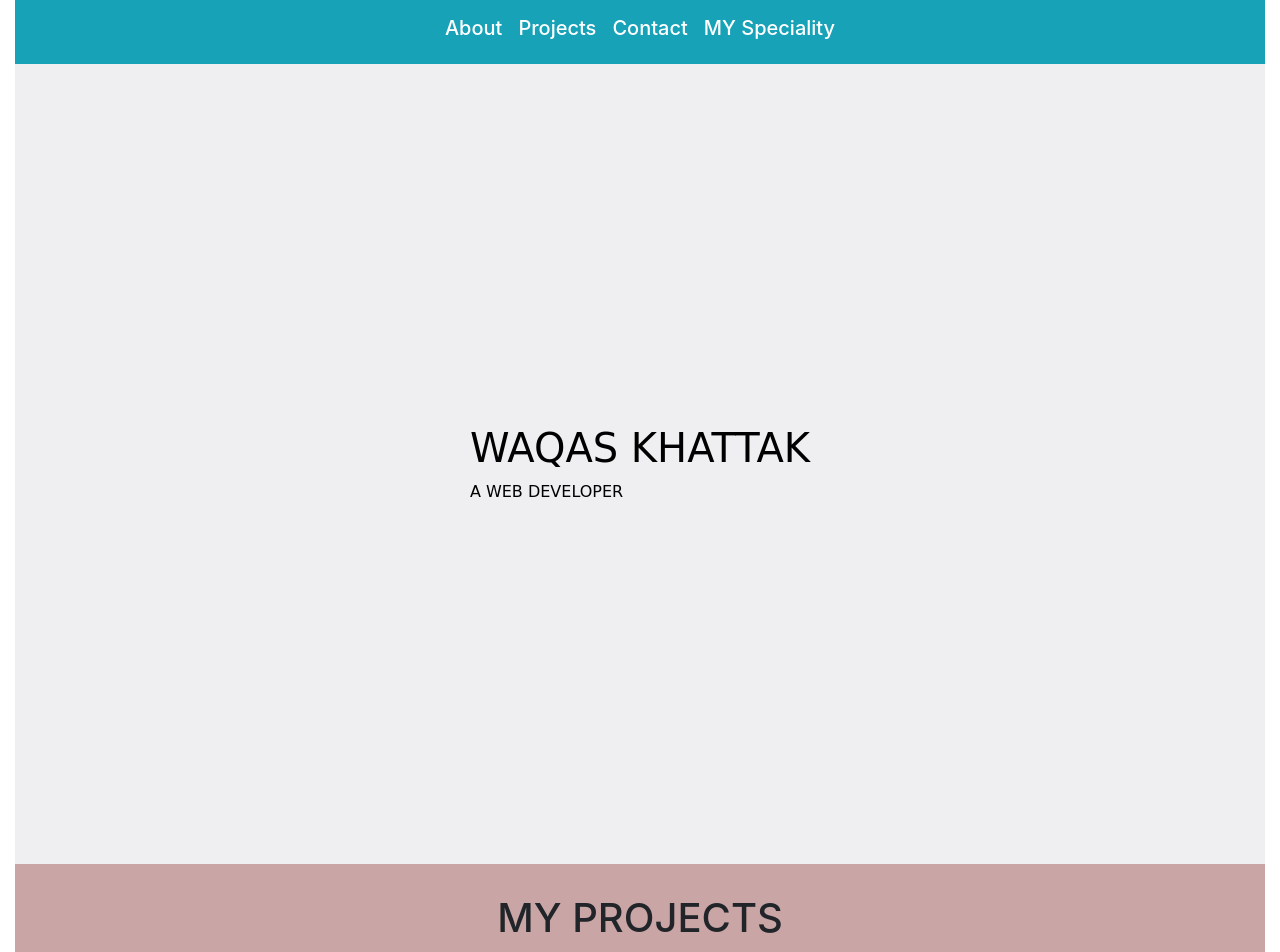
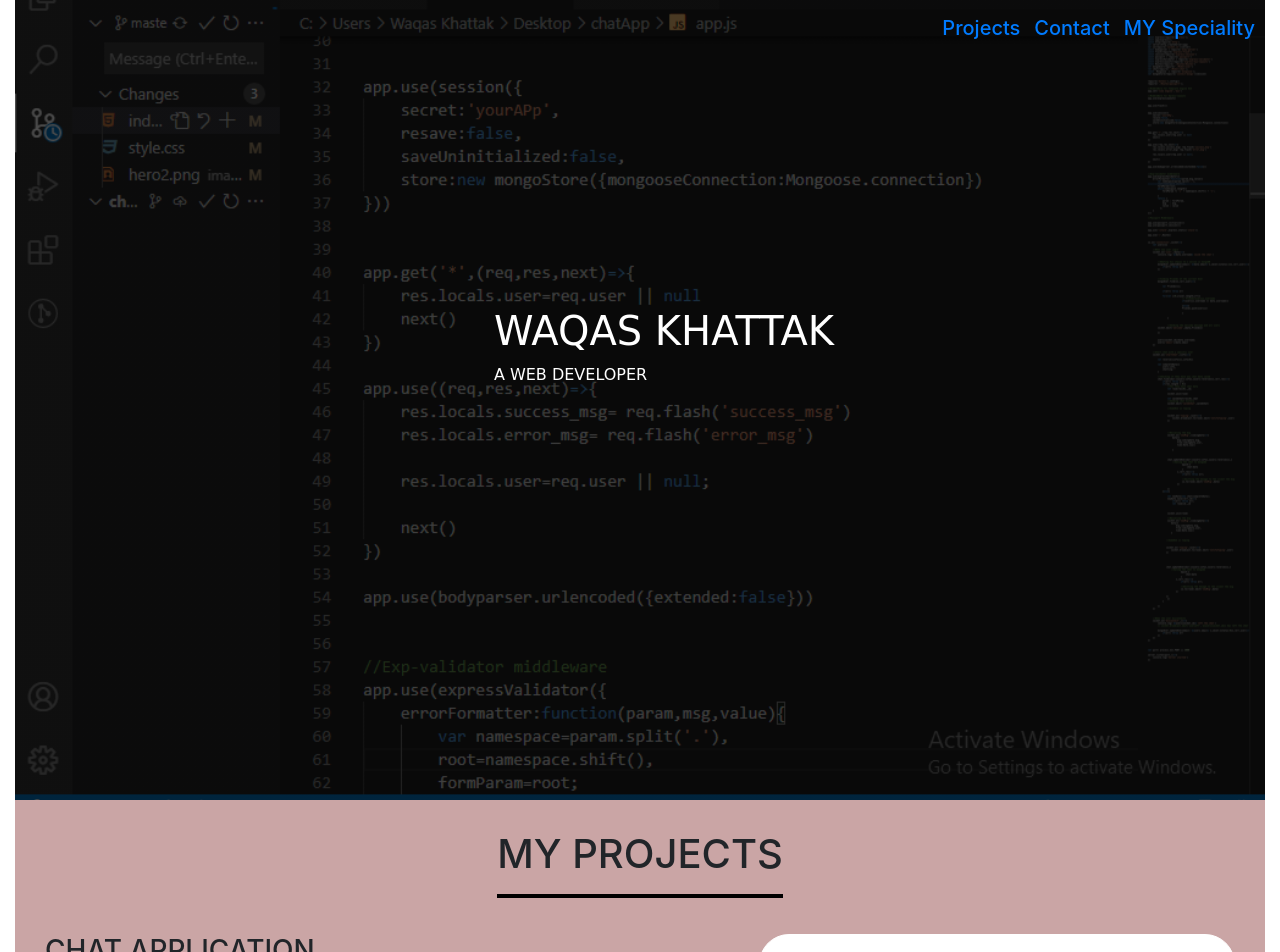
Before and after one commit to vickyktk/vickyktk.github.io, a plain HTML site: page index.html in a window 1280 px wide. Shown: the top 952 px of the page. Drawn offline with nearby package versions, Linux system fonts and the light colour scheme.

Commit message:
Please ho ja

```diff
--- a/index.html
+++ b/index.html
@@ -11,31 +11,21 @@
 </head>
 <body>
     <div class="container-fluid">
-        <nav class="navbar navbar-expand-sm bg-info" id="navbar">
 
-          <button class="navbar-toggler" type="button" data-toggle="collapse" data-target="#navbarNav" aria-controls="navbarNav" aria-expanded="false" aria-label="Toggle navigation">
-            <span class="navbar-toggler-icon"></span>
-          </button>
-          <div class="collape navbar-collapse text-light" >
-              <ul class="navbar-nav ml-auto mr-auto">
-                  <li class="navbar-item">
-                      <a href="#welcome-section" class="nav-link h5">About</a>
-                  </li>
-                  <li class="navbar-item">
-                    <a href="#projects" class="nav-link h5">Projects</a>
-                </li>
+        <section id="welcome">
+            <ul class="ml-auto  mt-3" id="link-list">
+                <li class="">
+                  <a href="#projects" class="h5">Projects</a>
+              </li>
 
-                <li class="navbar-item">
-                    <a href="#contact" class="nav-link h5">Contact</a>
-                </li>
-                <li class="navbar-item">
-                    <a href="#specialities" class="nav-link h5">MY Speciality</a>
-                </li>
-              </ul>
-          </div>
-        </nav>
-        <section id="welcome">
-            <div class="about">
+              <li class="">
+                  <a href="#contact" class="h5">Contact</a>
+              </li>
+              <li class="">
+                  <a href="#specialities" class="h5">MY Speciality</a>
+              </li>
+            </ul>
+            <div class="about ml-5">
                 <h1>WAQAS KHATTAK</h1>
                 <span id="dev">A WEB DEVELOPER</span>
             </div>
@@ -100,7 +90,7 @@
                     <p>MAIN CHARACTERISTICS</p>
 
                 <p><i class="fa fa-star"> SIMPLE USER INTERFACE</i></p>
-                <p><i class="fa fa-star"> EASY ADDING aND DELETING TODOS PROCESS</i></p>
+                <p><i class="fa fa-star"> EASY ADDING AND DELETING TODOS PROCESS</i></p>
                 <p><i class="fa fa-star"> TECH USED: JAVASCRIPT,HTML,CSS</i></p>
 
                 </div>
@@ -165,9 +155,9 @@
                 <p>
                 	<a href="https://twitter.com/vickycktfan13" target="_blank"><i class="fa fa-twitter fa-2x" style="color: #00acee"></i></a>Twitter
                 </p>
-                <p><a href="https://github.com/vickyktk" target="_blank"><i class="fa fa-github fa-2x" style="color: #F1502F"></i></a>Github</p>
+                <p><a href="https://github.com/vickyktk" target="_blank"><i class="fa fa-github fa-2x" ></i></a>Github</p>
 
-                <p><a href="https://www.facebook.com/WaqasKhattak" target="_blank"><i class="fa fa-facebook fa-2x" style="color: #3b5998"></i></a>Facebook</p>
+                <p><a href="http://facebook.com/waqas.waqascricket" target="_blank"><i class="fa fa-facebook fa-2x" style="color: #3b5998"></i></a>Facebook</p>
 
 
             </div>
--- a/style.css
+++ b/style.css
@@ -8,17 +8,38 @@
     width: 95%;
     z-index: 1;
 } */
-nav ul a{
-    color: white;
-}
 
 #welcome {
     display: flex;
-    align-items: center;
-    justify-content: center;
+    flex-direction: column;
+    background-image:linear-gradient(rgba(0,0,0,0.7),rgba(0,0,0,0.7)), url("images/code.png");
+    background-position: center;
+    background-size: cover;
     height: 100vh;
-    background-color: rgba(239, 239, 241, 0.986);
-    color:#000;
+    color:white;
+    width:100%;
+}
+
+
+
+#welcome .about{
+    /* font-family: Georgia, 'Times New Roman', Times, serif; */
+    font-family: cursive;
+    align-self: center;
+    margin-top: 20%;
+}
+
+
+#welcome #link-list{
+    list-style: none;
+    display: flex;
+    flex-wrap: wrap;
+    column-gap: 14px;
+    margin-right: 10px;
+}
+
+#link-list a{
+    text-decoration: none;
 }
 
 
@@ -48,10 +69,10 @@ nav ul a{
 
 }
 
-#projects hr{
-    background-color: #fff;
-    color: white;
-    height: 5px;
+
+hr{
+    background-color: #000;
+    height: 3px;
 }
 
 
@@ -103,12 +124,7 @@ nav ul a{
     margin-top: 20px;
 }
 
-.info hr{
-    background-color: #fff;
-    color: white;
-    height: 5px;
-    width: 100%;
-}
+
 
 .platforms{
     width: 20%;
@@ -122,7 +138,7 @@ nav ul a{
     flex-direction: column;
     margin-bottom: 10px;
     margin-top: 10px;
-    background-color: blueviolet;
+    background-color: rgb(188, 178, 197);
     padding: 10px;
 }
 .specialities  .title{
@@ -159,10 +175,18 @@ nav ul a{
 @media (max-width:768px){
     #welcome{
         display: flex;
-        text-align: center;
+        flex-direction: column;
     }
     #welcome .about h1{
         font-size: 20px;
+    }
+    #welcome .about {
+        justify-self: center;
+        align-self: start;
+    }
+
+    #welcome #link-list{
+        margin-left: -5px;
     }
     #projects .heading h1{
         font-size: 30px;
@@ -174,17 +198,11 @@ nav ul a{
     #projects .cards{
         display: flex;
         flex-direction: column;
-        /* text-align: center; */
         justify-content: flex-start;
     }
     #projects .card{
         width:98%;
         border-radius: 30px;
-    }
-    #welcome{
-        display: flex;
-        justify-content: center;
-        align-items: center;
     }
 
 
```
Also changed, not shown: images/code.png (added).
